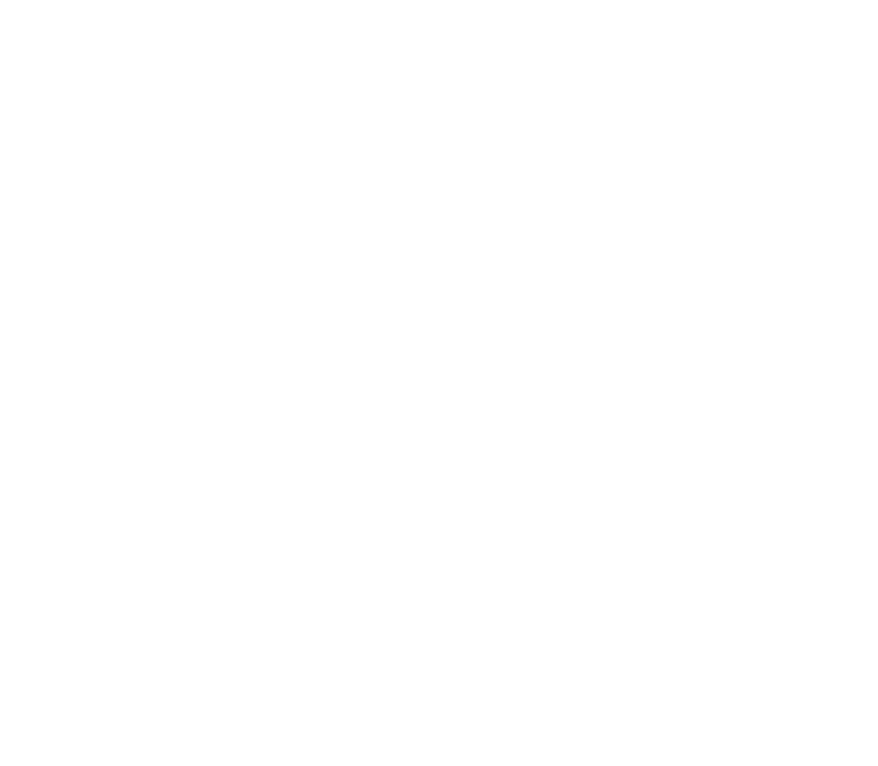
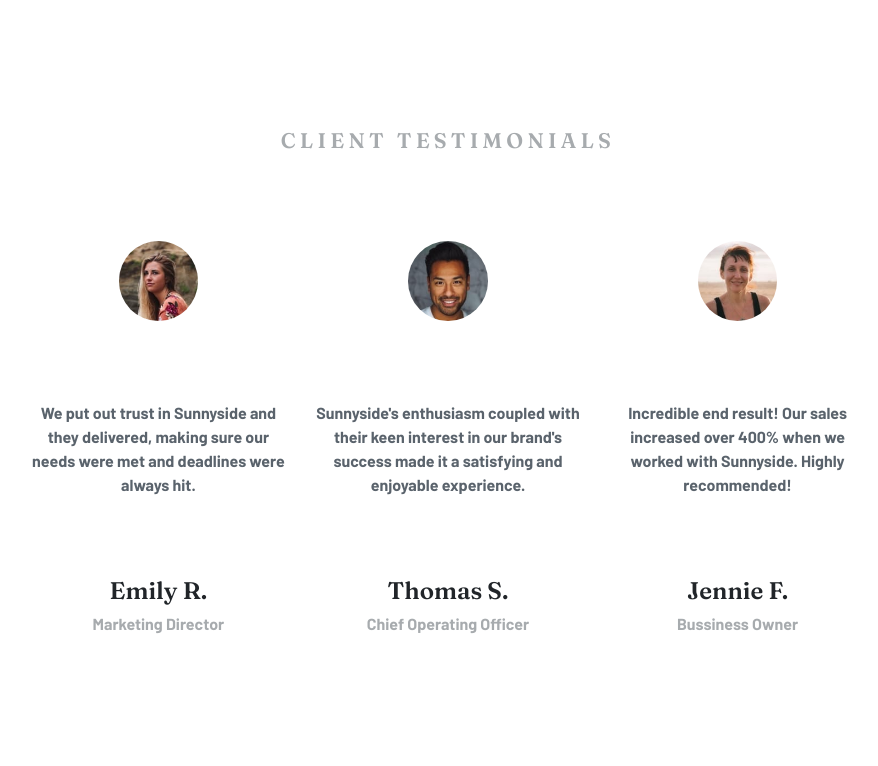
Before and after one commit to Wimpi18/Proy-Frontend-Sunnyside, a website: page index.html in a window 1280 px wide. Shown: the top 766 px of the page, without its empty margins (192-1070 px from the left). Drawn offline with Linux system fonts and the light colour scheme.

Commit message:
dev: medium-body and medium style

```diff
--- a/assets/css/medium.css
+++ b/assets/css/medium.css
@@ -1,3 +1,102 @@
-.container{
-    background-color: aquamarine;
+@import url('https://fonts.googleapis.com/css2?family=Barlow:wght@700;900&family=Fraunces:opsz,wght@9..144,600&display=swap');
+
+:root {
+    /* COLORS */
+    /* Primary colors */
+    --Soft-red: hsl(7, 99%, 70%);
+    --Yellow: hsl(51, 100%, 49%);
+    --Dark-desaturated-cyan: hsl(167, 40%, 24%);
+    --Dark-blue: hsl(198, 62%, 26%);
+    --Dark-moderate-cyan: hsl(168, 34%, 41%);
+
+    /* Neutral colors */
+    --Very-dark-desaturated-blue: hsl(212, 27%, 19%);
+    --Very-dark-grayish-blue: hsl(213, 9%, 39%);
+    --Dark-grayish-blue: hsl(232, 10%, 55%);
+    --Grayish-blue: hsl(210, 4%, 67%);
+    --White: hsl(0, 0%, 100%);
 }
+
+.testimonials {
+    margin: 10% 17%;
+}
+
+.testimonials img {
+    width: 30%;
+    border-radius: 50%;
+    margin: 5em 0em;
+}
+
+.last-Images img {
+    padding: 0;
+    margin: 0;
+}
+
+.testimonials p {
+    margin: 0em 0em 5em;
+}
+
+h2,
+h3 {
+    font-family: 'Fraunces', serif;
+}
+
+h4,
+p {
+    font-family: 'Barlow', sans-serif;
+}
+
+h2 {
+    font-size: 1.32em;
+    color: var(--Grayish-blue);
+    letter-spacing: 0.2em;
+}
+
+h3 {
+    font-size: 1.5em;
+}
+
+h4 {
+    color: var(--Grayish-blue);
+    font-size: 1em;
+}
+
+p {
+    color: var(--Very-dark-grayish-blue);
+}
+
+@media screen and (max-width: 450px) {
+    .testimonials {
+        margin: 3em 1.7em 4em;
+    }
+
+    .testimonials img {
+        margin: 3em 0em 2em;
+    }
+
+    .testimonials p {
+        margin: 0em 0em 2em;
+    }
+
+    .milk-bootles {
+        content: url(../images/mobile/image-gallery-milkbottles.jpg);
+    }
+
+    .orange {
+        content: url(../images/mobile/image-gallery-orange.jpg);
+    }
+
+    .cone {
+        content: url(../images/mobile/image-gallery-cone.jpg);
+    }
+
+    .sugar-cubes {
+        content: url(../images/mobile/image-gallery-sugar-cubes.jpg);
+    }
+
+    h2,
+    h3,
+    h4 {
+        font-size: 1.08em;
+    }
+}
--- a/index.html
+++ b/index.html
@@ -14,7 +14,41 @@
 
 <body>
     <div class="header"></div>
-    <div class="medium-body"></div>
+    <div class="medium-body">
+        <!-- Agregar container fluid al div-->
+        <section class="text-center testimonials">
+            <h2>CLIENT TESTIMONIALS</h2>
+            <div class="row">
+                <article class="col-sm-4">
+                    <img src="assets/images/image-emily.jpg" alt="Testimonio Emily">
+                    <p>We put out trust in Sunnyside and they delivered, making sure our needs were met and deadlines
+                        were always hit.</p>
+                    <h3>Emily R.</h3>
+                    <h4>Marketing Director</h4>
+                </article>
+                <article class="col-sm-4">
+                    <img src="assets/images/image-thomas.jpg" alt="Testimonio Thomas">
+                    <p>Sunnyside's enthusiasm coupled with their keen interest in our brand's success made it a
+                        satisfying and enjoyable experience.</p>
+                    <h3>Thomas S.</h3>
+                    <h4>Chief Operating Officer</h4>
+                </article>
+                <article class="col-sm-4">
+                    <img src="assets/images/image-jennie.jpg" alt="Testimonio Jennie">
+                    <p>Incredible end result! Our sales increased over 400% when we worked with Sunnyside. Highly
+                        recommended!</p>
+                    <h3>Jennie F.</h3>
+                    <h4>Bussiness Owner</h4>
+                </article>
+            </div>
+        </section>
+        <section class="row last-Images">
+            <img class="col-6 col-sm-3 milk-bootles" src="assets/images/desktop/image-gallery-milkbottles.jpg" alt="">
+            <img class="col-6 col-sm-3 orange" src="assets/images/desktop/image-gallery-orange.jpg" alt="">
+            <img class="col-6 col-sm-3 cone" src="assets/images/desktop/image-gallery-cone.jpg" alt="">
+            <img class="col-6 col-sm-3 sugar-cubes" src="assets/images/desktop/image-gallery-sugarcubes.jpg" alt="">
+        </section>
+    </div>
     <div class="footer"></div>
 </body>
 
```
